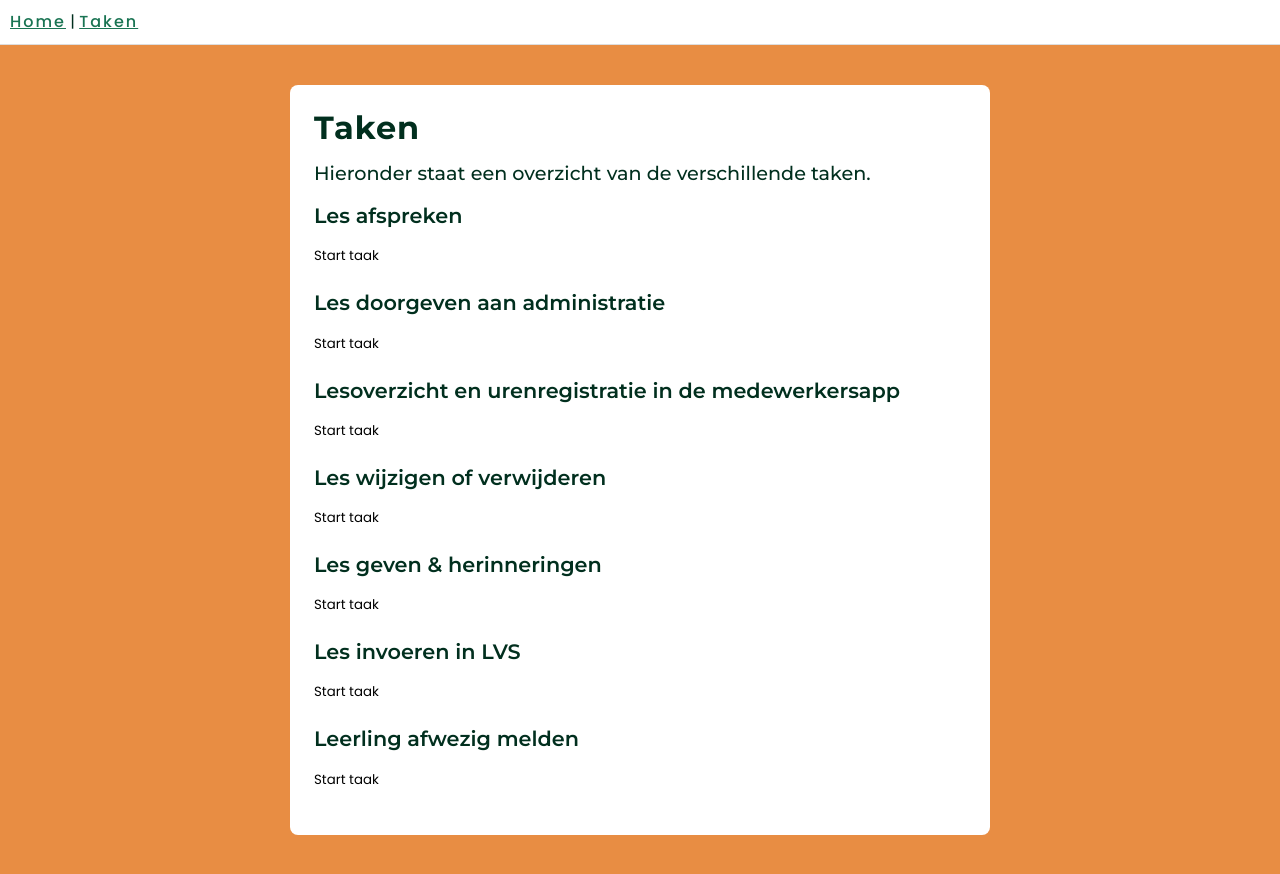
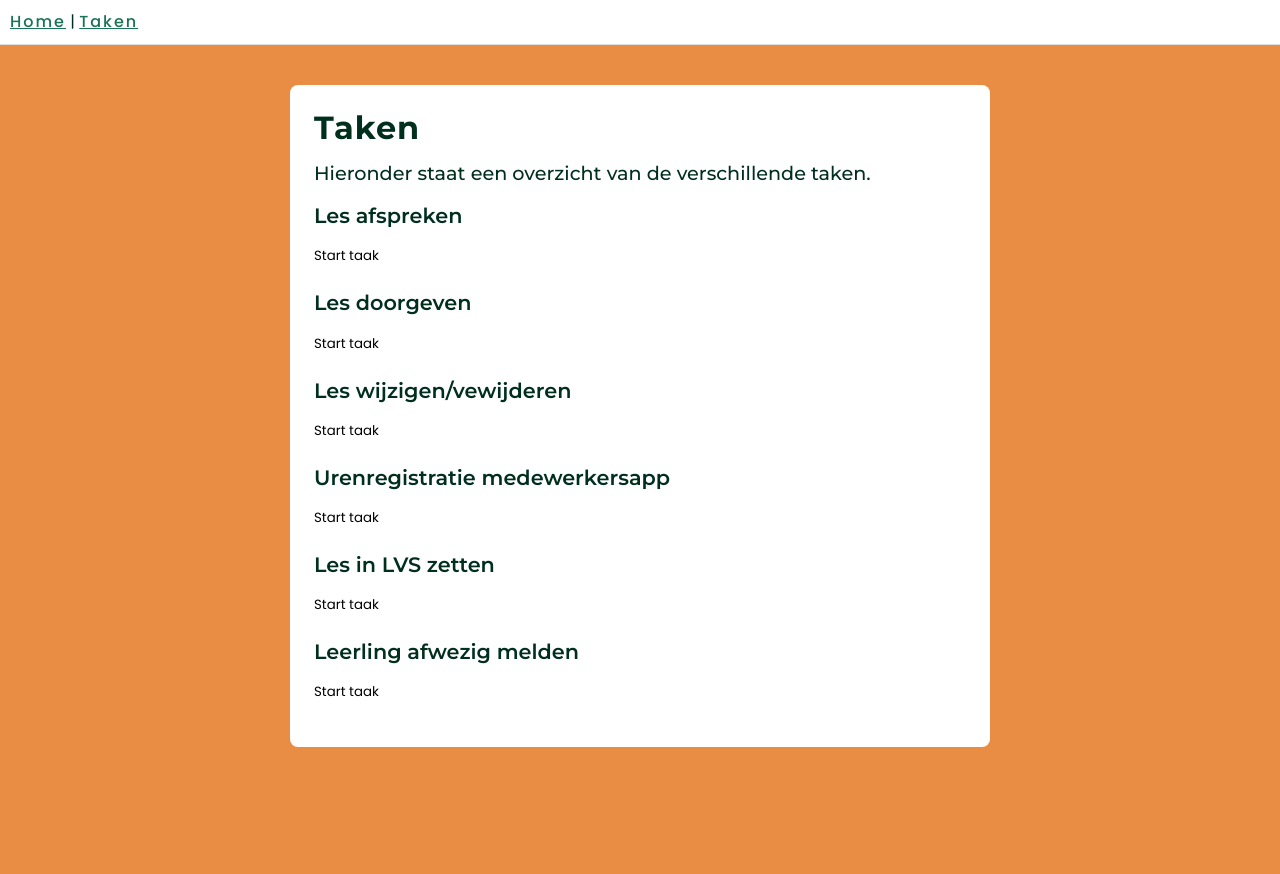
Before and after one commit to AnneKluytmans/novi-bijlesbeheer-testsite, a React (Vite) app: page /tasks in a window 1280 px wide. After the commit the page ends 800 px from the top, so only its background shows below. Built offline with nearby package versions, Linux system fonts and the light colour scheme.

Commit message:
feat: add tasks in tasks.js

```diff
--- a/src/data/tasks.js
+++ b/src/data/tasks.js
@@ -1,256 +1,39 @@
 export const tasks = [
-// 📅 1. LES AFSPREKEN
   {
-    id: "plannen",
+    id: 1,
     title: "Les afspreken",
-    steps: [
-    {
-      type: "intro",
-      content: "Je hebt een bijles gegeven en moet een nieuwe afspraak maken."
+    shortDescription: "Hoe spreek je een volgende les af?",
+    steps: ["context", "simulatie", "edge-cases", "afronding"],
   },
   {
-      type: "simulation",
-      component: "PlanLessonSim"
+    id: 2,
+    title: "Les doorgeven",
+    shortDescription: "Hoe geef je een afgesproken les door aan de administratie?",
+    steps: ["context", "simulatie", "edge-cases", "afronding"],
   },
   {
-        type: "choices",
-        question: "Hoe spreek je een nieuwe bijles af?",
-        options: [
-          "Mondeling tijdens de les",
-          "Na de les met de leerling",
-          "Na de les met de ouder",
-          "Elke week een vast moment",
-          "Wisselend per leerling",
-          "Anders, namelijk..."
-        ]
+    id: 3,
+    title: "Les wijzigen/vewijderen",
+    shortDescription: "Hoe wijzig of verwijder je een les uit het systeem?",
+    steps: ["context", "simulatie", "edge-cases", "afronding"],
   },
   {
-        type: "reflection",
-        question: "Vindt je dat dit goed werkt?"
-      }
-    ]
-  },
- //📱 2. LES DOORGEVEN
-  {
-    id: "doorgeven",
-    title: "Les doorgeven aan administratie",
-    steps: [
-      {
-        type: "intro",
-        content: "Je hebt een les afgesproken en moet deze doorgeven aan de administratie."
+    id: 4,
+    title: "Urenregistratie medewerkersapp",
+    shortDescription: "Hoe bevestig je je uren in de app?",
+    steps: ["context", "simulatie", "edge-cases", "afronding"],
   },
   {
-        type: "simulation",
-        component: "WhatsAppSim"
+    id: 5,
+    title: "Les in LVS zetten",
+    shortDescription: "Hoe verwerk je je les in het LVS?",
+    steps: ["context", "simulatie", "edge-cases", "afronding"],
   },
   {
-        type: "choices",
-        question: "Hoe geef je de les door?",
-        options: [
-          "Via WhatsApp",
-          "Via email"
-        ]
-      },
-      {
-        type: "choices",
-        question: "Wanneer doe je dit?",
-        options: [
-          "Direct na de les",
-          "Later op de dag",
-          "Alles in één keer per week",
-          "Wisselend"
-        ]
-      },
-      {
-        type: "reflection",
-        question: "Wat zet je in dit bericht naar de administratie?"
-      }
-    ]
+    id: 6,
+    title: "Leerling afwezig melden",
+    shortDescription: "Hoe meld je een leerling afwezig?",
+    steps: ["context", "simulatie", "edge-cases", "afronding"],
   },
 
-  // ✅ 3. Lesoverzicht en urenregistratie in de medewerkersapp
-  {
-    id: "app",
-    title: "Lesoverzicht en urenregistratie in de medewerkersapp",
-    steps: [
-      {
-        type: "intro",
-        content: "De les is ingepland en staat in de medewerkers-app (alleen mobiel)."
-      },
-      {
-        type: "simulation",
-        component: "MobileAppSim"
-      },
-      {
-        type: "choices",
-        question: "Hoe controleer je je uren aan het einde van de maand?",
-        options: [
-          "Ik heb een lijstje in word/notities",
-          "Mijn agenda",
-          "Via de appjes richting de administratie",
-          "Via de lessen in het lvs",
-          "Ik ga ervan uit dat het klopt",
-          "Anders, namelijk..."
 ]
-      },
-      {
-        type: "reflection",
-        question: "Wat vind je onhandig aan deze manier van werken?"
-      }
-    ]
-  },
-
-  // 🖊️ 4. Les wijzigen of verwijderen
-  {
-    id: "wijzigen",
-    title: "Les wijzigen of verwijderen",
-    steps: [
-      {
-        type: "intro",
-        content: "Je wil een les wijzigen of verwijderen."
-      },
-      {
-        type: "simulation",
-        component: "MobileAppSim"
-      },
-      {
-        type: "choices",
-        question: "Je wilt een les wijzigen. Wat doe je?",
-        options: [
-          "Ik stuur een WhatsApp naar administratie",
-          "Ik stuur een email",
-          "Ik doe niets",
-          "Ik wacht tot later"
-        ]
-      },
-      {
-        type: "choices",
-        question: "Wanneer geef je wijzigingen door?",
-        options: [
-          "Altijd",
-          "Alleen bij grote wijzigingen",
-          "Alleen als de les vervalt",
-          "Wisselend"
-        ]
-      },
-      {
-        type: "reflection",
-        question: "Wat vind je onhandig aan deze manier van werken?"
-      }
-    ]
-  },
-
-  // 🔔 5. LES GEVEN + HERINNERING
-  {
-    id: "les-geven",
-    title: "Les geven & herinneringen",
-    steps: [
-      {
-        type: "intro",
-        content: "Je gaat een les geven. Soms vergeten leerlingen de afspraak."
-      },
-      {
-        type: "choices",
-        question: "Stuur jij een herinnering vooraf?",
-        options: [
-          "Ja, altijd",
-          "Soms",
-          "Nee"
-        ]
-      },
-      {
-        type: "choices",
-        question: "Hoe stuur je een herinnering?",
-        options: [
-          "WhatsApp",
-          "Email",
-          "Ik doe het mondeling eerder",
-          "Ik doe niets"
-        ]
-      },
-      {
-        type: "reflection",
-        question: "Waarom doe je dit wel of niet?"
-      }
-    ]
-  },
-
-  // 💻 6. LVS
-  {
-    id: "lvs",
-    title: "Les invoeren in LVS",
-    steps: [
-      {
-        type: "intro",
-        content: "Na de les moet je deze invoeren in het LVS (desktop)."
-      },
-      {
-        type: "simulation",
-        component: "LVSSim"
-      },
-      {
-        type: "choices",
-        question: "Wanneer voer je lessen in?",
-        options: [
-          "Direct na elke les",
-          "Aan het einde van de dag",
-          "Later in de week",
-          "Wisselend"
-        ]
-      },
-      {
-        type: "choices",
-        question: "Je bent het lesverslag vergeten. Wat doe je?",
-        options: [
-          "Ik vul het later alsnog in",
-          "Ik mail administratie",
-          "Ik stuur het handmatig",
-          "Ik doe niets"
-        ]
-      },
-      {
-        type: "choices",
-        question: "Les staat verkeerd in het systeem. Wat doe je?",
-        options: [
-          "Ik neem contact op met administratie",
-          "Ik laat het zo",
-          "Ik maak een nieuwe les aan",
-          "Anders"
-        ]
-      },
-      {
-        type: "reflection",
-        question: "Wat werkt hier niet goed voor jou?"
-      }
-    ]
-  },
-    // ❌ 7. Leerling afwezig melden
-  {
-    id: "afwezig",
-    title: "Leerling afwezig melden",
-    steps: [
-      {
-        type: "intro",
-        content: "Meld een leerling afwezig in het lvs"
-      },
-      {
-        type: "simulation",
-        component: "LVSSim"
-      },
-      {
-        type: "choices",
-        question: "Wanneer meld je de leerling afwezig?",
-        options: [
-          "Direct",
-          "Aan het einde van de dag",
-          "Later in de week",
-          "Wisselend"
-        ]
-      },
-      {
-        type: "reflection",
-        question: "Wat werkt hier niet goed voor jou?"
-      }
-    ]
-  }
-];
```
Also changed, not shown: src/pages/task7/Task7Context.jsx (deleted), src/pages/task7/Task7EdgeCases.jsx (deleted), src/pages/task7/Task7Simulation.jsx (deleted), src/pages/task7/Task7WrapUp.jsx (deleted). Lines whose indentation alone changed are shown as unchanged.
